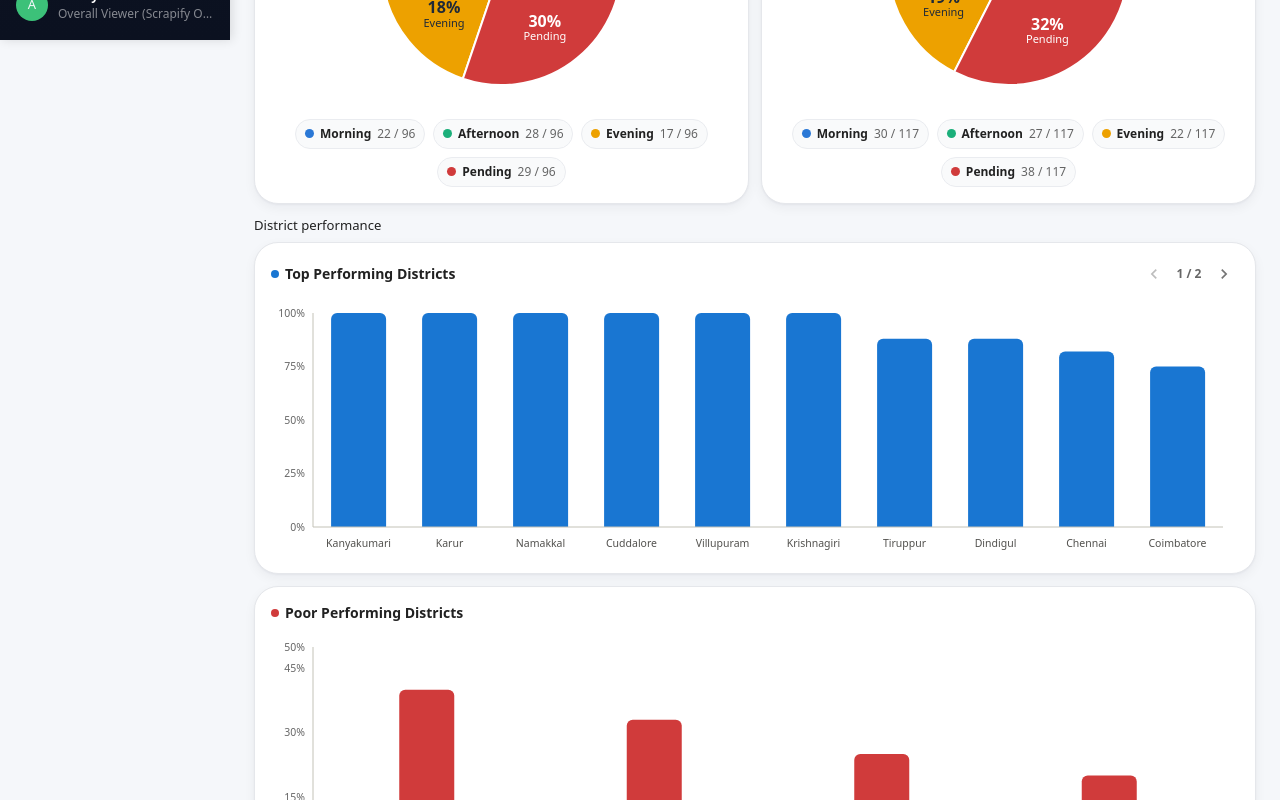
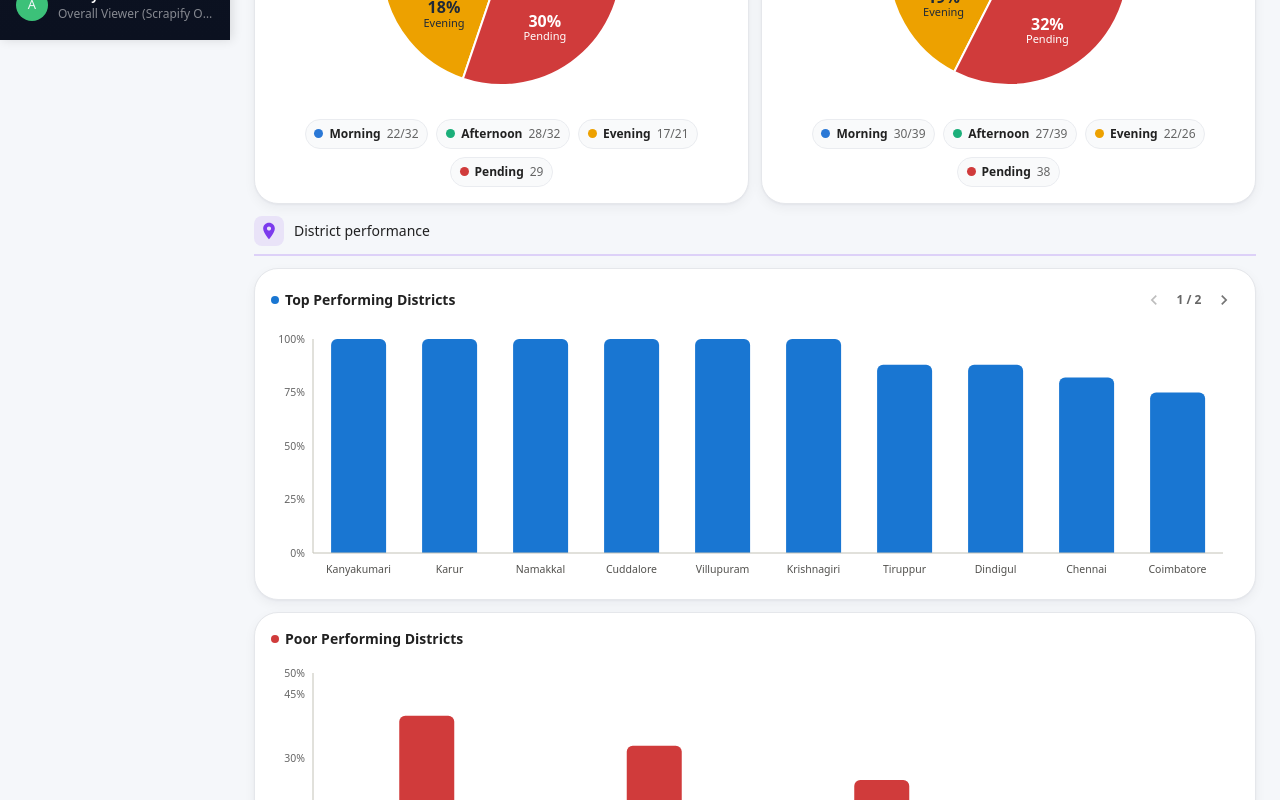
Before and after one commit to GUNASEKARAN45/School-toilet-monitoring-frontend, a React app: page / in a window 1280 px wide. Shown: the part 760-1560 px from the top of the page. Built offline with nearby package versions, Linux system fonts and the light colour scheme; sample sign-in values are in the browser's storage; the HTML template or start-up script is replaced by a standard one.

Commit message:
Overall Dashboard completed

```diff
--- a/src/data/dummyData.js
+++ b/src/data/dummyData.js
@@ -355,19 +355,29 @@ export function overallCompliance(schoolIds, dates) {
   return complianceDetail(blockIds, dates).compliance;
 }
 
-// Per-gender shift breakdown: how many logs completed morning/afternoon/evening,
-// and how many are incomplete (missed, or — for today only — not yet due).
+// Per-gender shift breakdown: how many logs completed morning/afternoon/evening (plus each
+// shift's own scheduled total, i.e. due logs — DONE or MISSED, excluding not-yet-due PENDING),
+// and how many are incomplete overall (missed, or — for today only — not yet due).
 export function genderShiftStatus(schoolIds, dates) {
   const blockIds = toiletBlocks.filter((b) => schoolIds.includes(b.schoolId)).map((b) => b.id);
   return ["BOYS", "GIRLS"].map((gender) => {
     const gBlockIds = toiletBlocks.filter((b) => blockIds.includes(b.id) && b.gender === gender).map((b) => b.id);
     const logs = cleaningLogs.filter((l) => dates.includes(l.date) && gBlockIds.includes(l.toiletBlockId));
-    const doneInShift = (shiftId) => logs.filter((l) => l.shiftId === shiftId && l.status === "DONE").length;
+    const shiftStats = (shiftId) => {
+      const due = logs.filter((l) => l.shiftId === shiftId && l.status !== "PENDING");
+      return { completed: due.filter((l) => l.status === "DONE").length, scheduled: due.length };
+    };
+    const morning = shiftStats(1);
+    const afternoon = shiftStats(2);
+    const evening = shiftStats(3);
     return {
       gender,
-      Morning: doneInShift(1),
-      Afternoon: doneInShift(2),
-      Evening: doneInShift(3),
+      Morning: morning.completed,
+      Afternoon: afternoon.completed,
+      Evening: evening.completed,
+      MorningTotal: morning.scheduled,
+      AfternoonTotal: afternoon.scheduled,
+      EveningTotal: evening.scheduled,
       Incomplete: logs.filter((l) => l.status !== "DONE").length,
     };
   });
--- a/src/pages/DashboardPage.jsx
+++ b/src/pages/DashboardPage.jsx
@@ -1,6 +1,6 @@
 import { useEffect, useMemo, useState } from "react";
 import { Box, Card, Grid, Typography, MenuItem, Select, FormControl, InputLabel, Stack, TextField, IconButton } from "@mui/material";
-import { ChevronLeft, ChevronRight, School, Groups, Wc, TrendingUp } from "@mui/icons-material";
+import { ChevronLeft, ChevronRight, School, Groups, Wc, TrendingUp, LocationOn } from "@mui/icons-material";
 import {
   BarChart, Bar, XAxis, YAxis, Tooltip, ResponsiveContainer,
   PieChart, Pie, Cell,
@@ -51,7 +51,7 @@ function PieSliceLabel({ cx, cy, midAngle, innerRadius, outerRadius, percent, na
   );
 }
 
-function PieLegend({ data, total }) {
+function PieLegend({ data }) {
   return (
     <Stack direction="row" sx={{ flexWrap: "wrap", justifyContent: "center", gap: 1, mt: 0.5 }}>
       {data.map((d) => {
@@ -66,7 +66,7 @@ function PieLegend({ data, total }) {
             <Box sx={{ width: 9, height: 9, borderRadius: "50%", bgcolor: color, flex: "none" }} />
             <Typography variant="caption" sx={{ fontWeight: 700, color: "text.primary" }}>{d.name}</Typography>
             <Typography variant="caption" sx={{ color: "text.secondary" }}>
-              {d.value} / {total}
+              {d.scheduled != null ? `${d.value}/${d.scheduled}` : d.value}
             </Typography>
           </Stack>
         );
@@ -206,6 +206,12 @@ function RankingTooltip({ active, payload }) {
   );
 }
 
+const LEVEL_META = {
+  district: { icon: <LocationOn fontSize="small" />, color: "#7c3aed" },
+  school: { icon: <School fontSize="small" />, color: "#0891b2" },
+  toilet: { icon: <Wc fontSize="small" />, color: brand.warning },
+};
+
 export default function DashboardPage() {
   const { currentUser } = useAuth();
   const baseSchoolIds = schoolIdsForUser(currentUser);
@@ -314,11 +320,33 @@ export default function DashboardPage() {
     );
   };
 
-  const renderRankingSection = (title, unitLabel, sectionTopList, sectionPoorList, sectionTopPaged, sectionPoorPaged, setSectionTopPage, setSectionPoorPage) => {
+  const renderRankingSection = (level, title, unitLabel, sectionTopList, sectionPoorList, sectionTopPaged, sectionPoorPaged, setSectionTopPage, setSectionPoorPage) => {
     if (sectionTopList.length === 0 && sectionPoorList.length === 0) return null;
+    const meta = LEVEL_META[level];
     return (
-      <Box sx={{ mb: 1.5 }}>
-        <Typography variant="body2" fontWeight={700} sx={{ mb: 1, fontSize: "0.82rem" }}>{title}</Typography>
+      <Box sx={{ mb: 2.5 }}>
+        <Stack
+          direction="row"
+          spacing={1.25}
+          sx={{ alignItems: "center", mb: 1.5, pb: 1, borderBottom: `2px solid ${meta.color}33` }}
+        >
+          <Box
+            sx={{
+              width: 30,
+              height: 30,
+              borderRadius: "8px",
+              flex: "none",
+              display: "flex",
+              alignItems: "center",
+              justifyContent: "center",
+              bgcolor: `${meta.color}1A`,
+              color: meta.color,
+            }}
+          >
+            {meta.icon}
+          </Box>
+          <Typography variant="subtitle2" fontWeight={800}>{title}</Typography>
+        </Stack>
         {sectionTopList.length > 0 && (
           <Card variant="outlined" sx={{ p: 2, borderRadius: 2, borderColor: "#E5E7EB", mb: 1.5 }}>
             <Stack direction="row" sx={{ alignItems: "center", justifyContent: "space-between", mb: 1 }}>
@@ -498,9 +526,9 @@ export default function DashboardPage() {
       <Grid container spacing={1.5} sx={{ mb: 1.5 }}>
         {genderPies.map((g) => {
           const data = [
-            { name: "Morning", value: g.Morning },
-            { name: "Afternoon", value: g.Afternoon },
-            { name: "Evening", value: g.Evening },
+            { name: "Morning", value: g.Morning, scheduled: g.MorningTotal },
+            { name: "Afternoon", value: g.Afternoon, scheduled: g.AfternoonTotal },
+            { name: "Evening", value: g.Evening, scheduled: g.EveningTotal },
             { name: incompleteLabel, value: g.Incomplete },
           ];
           const hasBlocks = data.some((d) => d.value > 0);
@@ -533,7 +561,7 @@ export default function DashboardPage() {
                         <Tooltip />
                       </PieChart>
                     </ResponsiveContainer>
-                    <PieLegend data={data} total={total} />
+                    <PieLegend data={data} />
                   </>
                 ) : (
                   <Box sx={{ height: 340, display: "flex", alignItems: "center", justifyContent: "center" }}>
@@ -548,10 +576,10 @@ export default function DashboardPage() {
         })}
       </Grid>
 
-      {n > 0 && renderRankingSection(ranking.title, ranking.unitLabel, topList, poorList, topPaged, poorPaged, setTopPage, setPoorPage)}
+      {n > 0 && renderRankingSection(ranking.level, ranking.title, ranking.unitLabel, topList, poorList, topPaged, poorPaged, setTopPage, setPoorPage)}
 
       {ranking.level === "district" &&
-        renderRankingSection("School performance", "Schools", schoolTopList, schoolPoorList, schoolTopPaged, schoolPoorPaged, setSchoolTopPage, setSchoolPoorPage)}
+        renderRankingSection("school", "School performance", "Schools", schoolTopList, schoolPoorList, schoolTopPaged, schoolPoorPaged, setSchoolTopPage, setSchoolPoorPage)}
     </Box>
   );
 }
```
